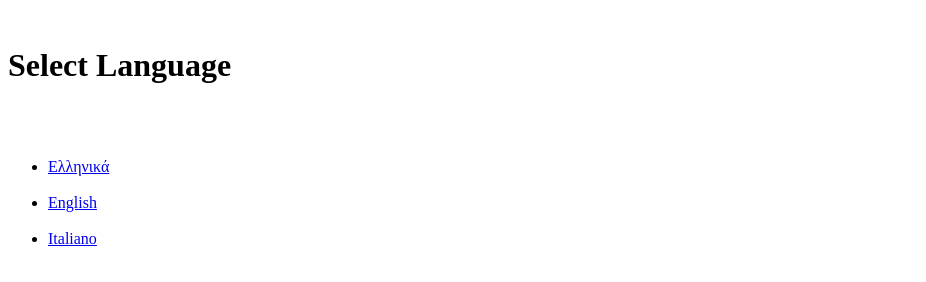
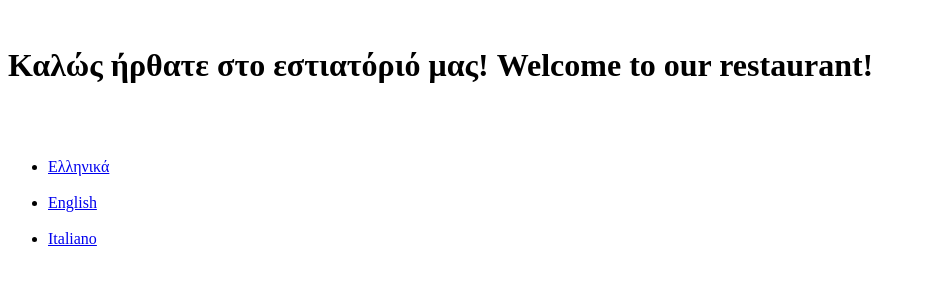
Before and after one commit to chondroskavos/qr-menu, a plain HTML site: page index.html in a window 1280 px wide. Shown: the whole page, without its empty margins (0-926 px from the left). Drawn offline with Linux system fonts and the light colour scheme.

Commit message:
Update index.html

```diff
--- a/index.html
+++ b/index.html
@@ -6,7 +6,7 @@
         <title>Menu Selection</title>
 </head>
 <body>
-        <h1>Select Language</h1>
+        <h1>Καλώς ήρθατε στο εστιατόριό μας! Welcome to our restaurant!</h1>
         <ul>
                 <li><a href="https://chondroskavos.github.io/qr-menu/greek.pdf">Ελληνικά</a></li>
                 <li><a href="https://chondroskavos.github.io/qr-menu/english.pdf">English</a></li>
```
